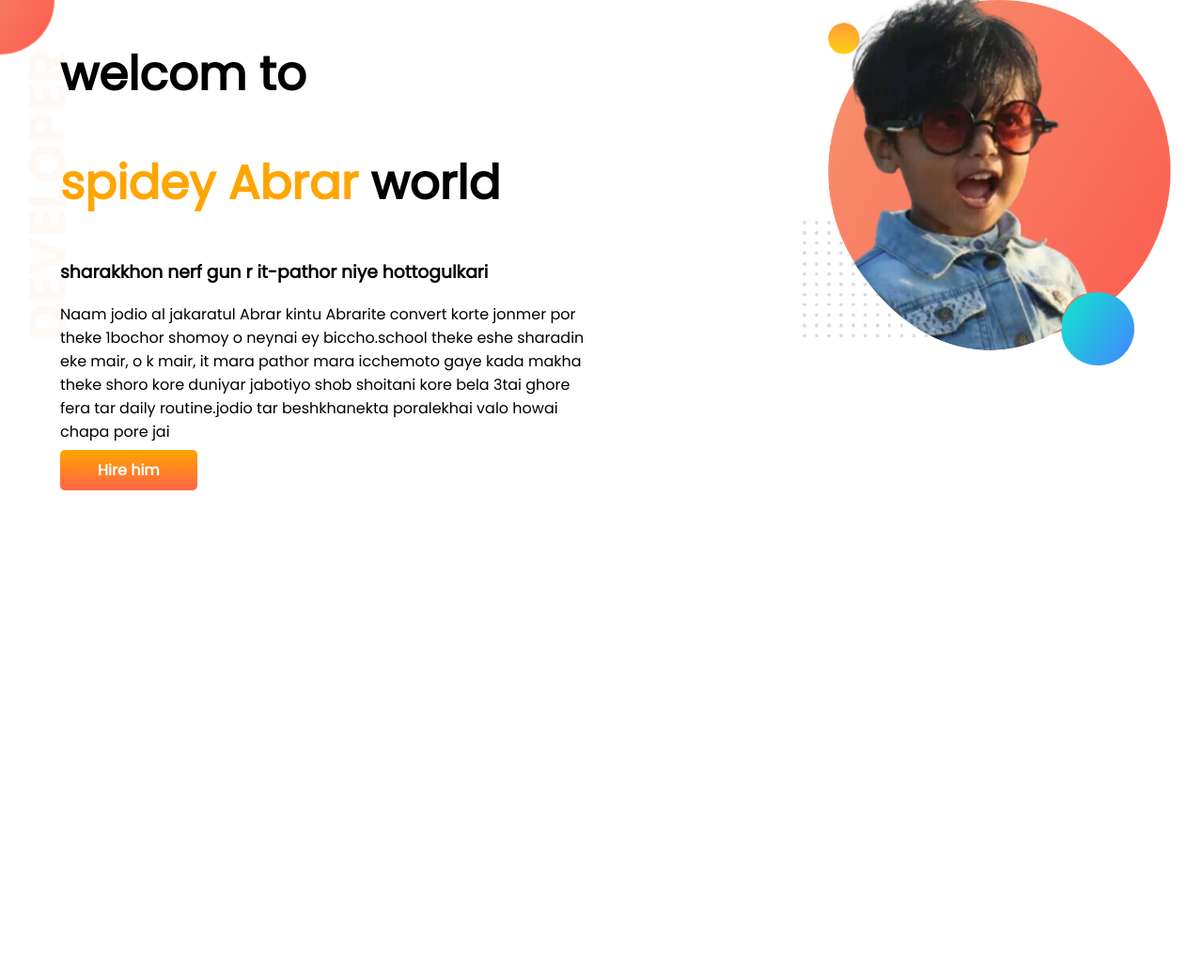
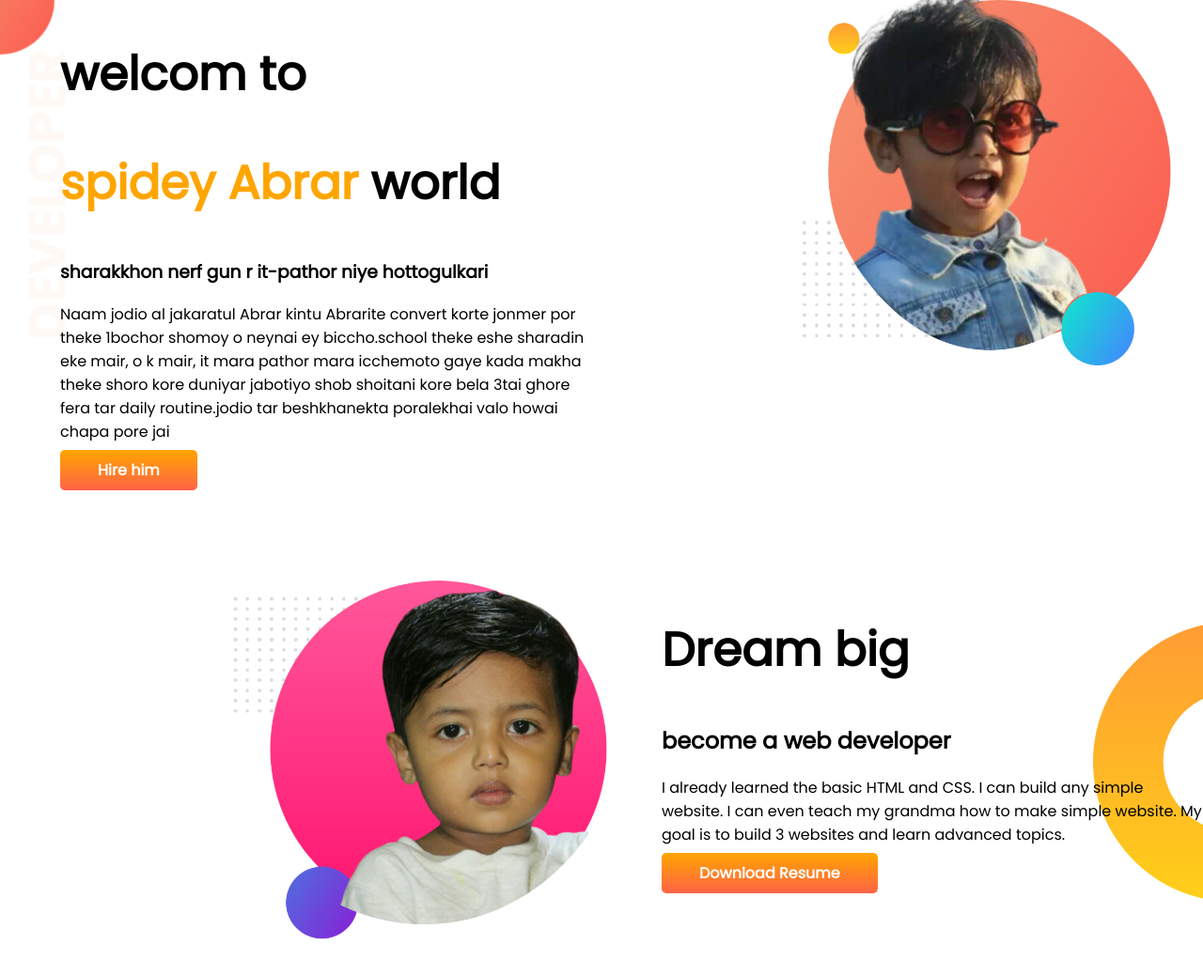
Before and after one commit to hopefyjamshed/dev-portfolio, a plain HTML site: page index.html in a window 1280 px wide. Shown: the top 1038 px of the page at 94% size. Before the commit the page ends 800 px from the top, so only its background shows below. Drawn offline with Linux system fonts and the light colour scheme.

Commit message:
second part added

```diff
--- a/index.html
+++ b/index.html
@@ -30,6 +30,18 @@
             <img src="images/abrar ready.png" alt="">
         </div>
     </section>
+    <section class="dream-big">
+        <div class="half-width">
+            <img src="images/ready2.png" alt="images/">
+        </div>
+        <div class="half-width">
+            <h1>Dream big</h1>
+            <h2>become a web developer</h2>
+            <p>I already learned the basic HTML and CSS. I can build any simple website. I can even teach my grandma how
+                to make simple website. My goal is to build 3 websites and learn advanced topics.</p>
+            <a class="linked-button" target="_blank" href="">Download Resume</a>
+        </div>
+    </section>
 
 </body>
 
--- a/style.css
+++ b/style.css
@@ -13,6 +13,7 @@ h1 {
 
 section {
     display: flex;
+    margin-bottom: 100px;
 }
 
 .half-width {
@@ -37,3 +38,9 @@ section {
     background-image: url(images/top-banner.png);
     background-repeat: no-repeat;
 }
+
+.dream-big {
+    background-image: url(images/dream-bg.png);
+    background-repeat: no-repeat;
+    background-position: right;
+}
```
